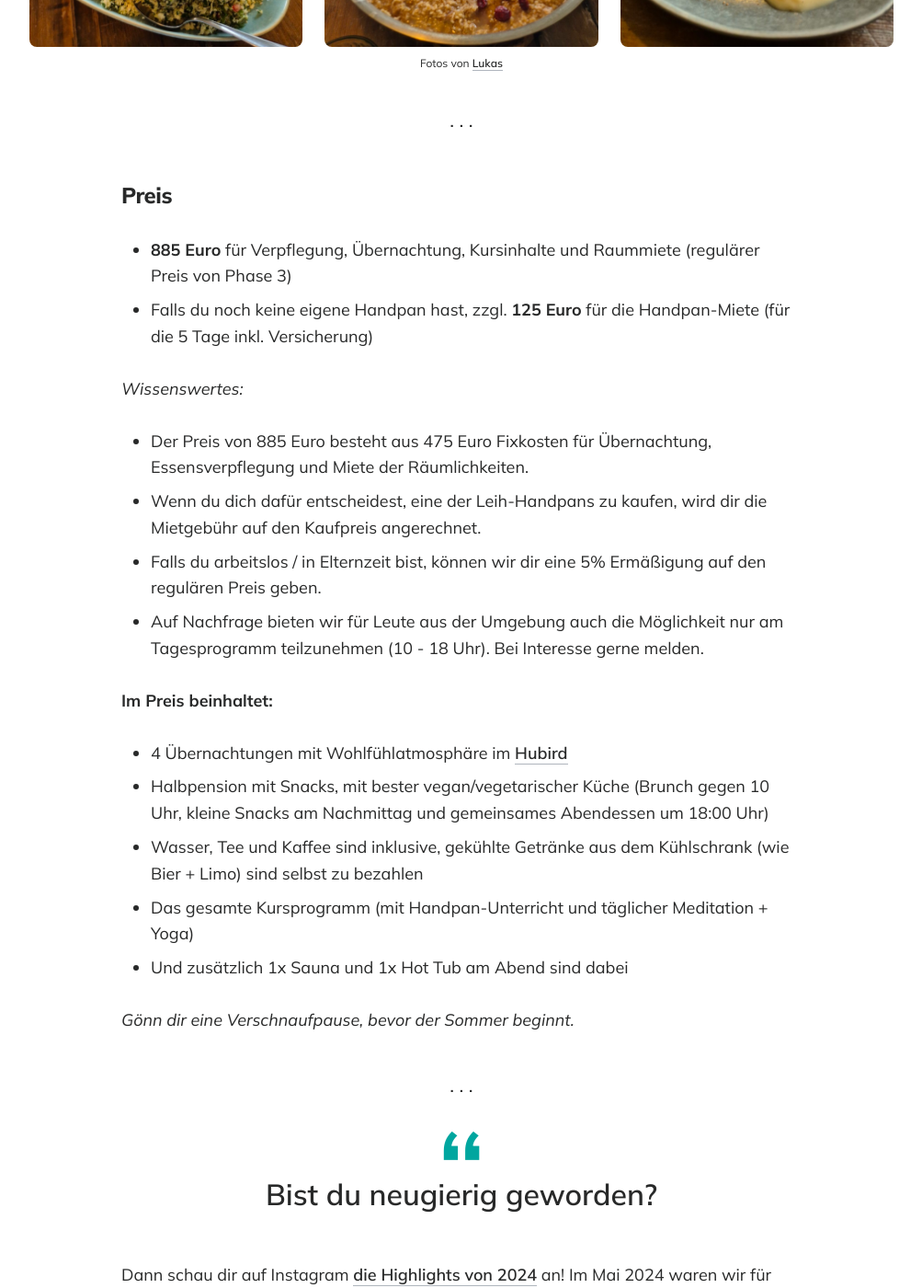
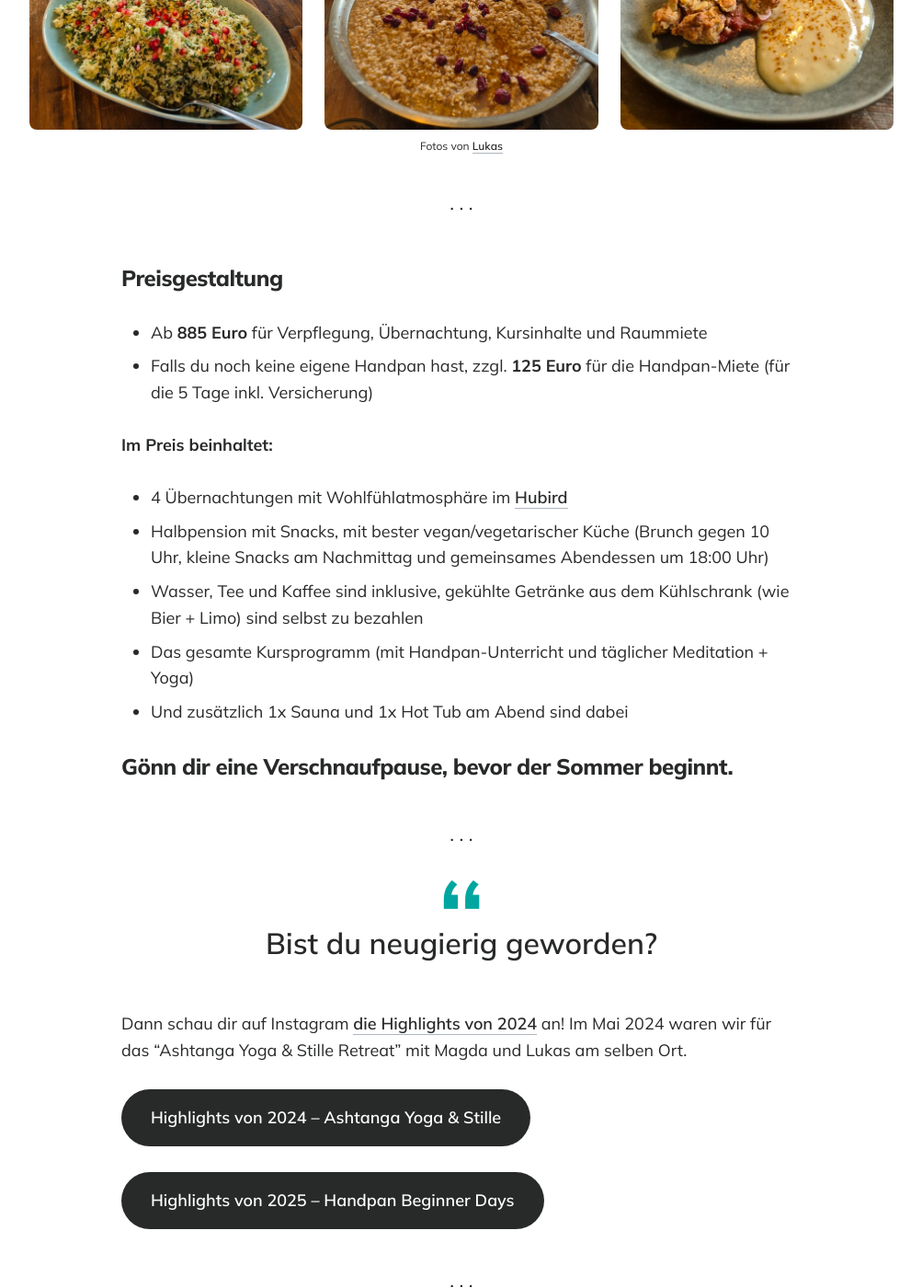
Before and after one commit to lukasziegler/retreats-in-oesterreich, a Jekyll site: the page built from _posts/2025-04-30-handpan-beginner-workshop-2025.markdown, in a window 1280 px wide and 1400 px high, scrolled down 5442 px. Shown: the whole window at 92% size, without its empty margins (138-1141 px from the left). Built offline with Jekyll 4.4.1, drawn with Linux system fonts in a browser that asks for light colours; some of the changed text lies outside the part shown.

Commit message:
retreat update - cross-linking - ortstaxe

```diff
--- a/_posts/2025-04-30-handpan-beginner-workshop-2025.markdown
+++ b/_posts/2025-04-30-handpan-beginner-workshop-2025.markdown
@@ -12,6 +12,10 @@
 
 
 ## 30. April - 4. Mai 2025
+
+<a href="/tags/?tag=handpan" class="button button--primary subscribe-button js-sign-up">Termin verpasst? Hier findest du unsere neuen Termine</a>
+
+
 **5 Tage im wunderschönen Navistal mit Alex & Lukas**
 
 Träumst du auch davon? Deine eigene Handpan zu haben und umgeben von toller Natur zu spielen? Einzutauchen in die Handpan-Welt, ohne dir gleich ein eigenes Instrument kaufen zu müssen? Und das in der traumhaften Kulisse der Tiroler Bergwelt?
@@ -111,6 +115,7 @@
 
 ---
 
+<!--
 ### Preis
 
 - **885 Euro** für Verpflegung, Übernachtung, Kursinhalte und Raummiete (regulärer Preis von Phase 3)
@@ -120,9 +125,12 @@
 - Der Preis von 885 Euro besteht aus 475 Euro Fixkosten für Übernachtung, Essensverpflegung und Miete der Räumlichkeiten.
 - Wenn du dich dafür entscheidest, eine der Leih-Handpans zu kaufen, wird dir die Mietgebühr auf den Kaufpreis angerechnet.
 - Falls du arbeitslos / in Elternzeit bist, können wir dir eine 5% Ermäßigung auf den regulären Preis geben.
-- Auf Nachfrage bieten wir für Leute aus der Umgebung auch die Möglichkeit nur am Tagesprogramm teilzunehmen (10 - 18 Uhr). Bei Interesse gerne melden.
-<!-- - Aktuell ist noch 1 Platz im Mehrbettzimmer verfügbar (Stand 14.04.2025). -->
+- Aktuell ist noch 1 Platz im Mehrbettzimmer verfügbar (Stand 14.04.2025). -->
 
+### Preisgestaltung
+
+- Ab **885 Euro** für Verpflegung, Übernachtung, Kursinhalte und Raummiete
+- Falls du noch keine eigene Handpan hast, zzgl. **125 Euro** für die Handpan-Miete (für die 5 Tage inkl. Versicherung)
 
 **Im Preis beinhaltet:**
 
@@ -132,7 +140,7 @@
 - Das gesamte Kursprogramm (mit Handpan-Unterricht und täglicher Meditation + Yoga)
 - Und zusätzlich 1x Sauna und 1x Hot Tub am Abend sind dabei
 
-*Gönn dir eine Verschnaufpause, bevor der Sommer beginnt.*
+### Gönn dir eine Verschnaufpause, bevor der Sommer beginnt.
 
 ---
 
@@ -140,7 +148,9 @@
 
 Dann schau dir auf Instagram <a href="https://www.instagram.com/s/aGlnaGxpZ2h0OjE3OTA1MzgzNDM0ODA5NzIy?story_media_id=3363642901962157768_38222413&igsh=MWR2cW1mb2VvNTFseg==" target="_blank">die Highlights von 2024</a> an! Im Mai 2024 waren wir für das "Ashtanga Yoga & Stille Retreat" mit Magda und Lukas am selben Ort.
 
-<a href="https://www.instagram.com/s/aGlnaGxpZ2h0OjE3OTA1MzgzNDM0ODA5NzIy?story_media_id=3363642901962157768_38222413&igsh=MWR2cW1mb2VvNTFseg==" target="_blank" class="button button--primary subscribe-button js-highlights">Highlights von 2024</a>
+<a href="https://www.instagram.com/s/aGlnaGxpZ2h0OjE3OTA1MzgzNDM0ODA5NzIy?story_media_id=3363642901962157768_38222413&igsh=MWR2cW1mb2VvNTFseg==" target="_blank" class="button button--primary subscribe-button js-highlights">Highlights von 2024 – Ashtanga Yoga & Stille</a>
+
+<a href="https://www.instagram.com/s/aGlnaGxpZ2h0OjE4MDUyMDc4NTIwMzQxMzM0?story_media_id=3622336467137992003_38222413&igsh=MWVwOWtkMWJ5MmVtaw==" target="_blank" class="button button--primary subscribe-button js-highlights">Highlights von 2025 – Handpan Beginner Days</a>
 
 
 ---
@@ -161,7 +171,9 @@
 - schreibe Lukas <a href="https://wa.me/qr/OHNIKZZWK43VC1" target="_blank">via WhatsApp</a>
 - oder per Email (<a href="mailto:anmeldung@lukasziegler.com?subject=Anmeldung%20Navis%202025" target="_blank">anmeldung@lukasziegler.com</a>)
 
-<a href="mailto:anmeldung@lukasziegler.com?subject=Anmeldung%20Navis%202025" target="_blank" class="button button--primary subscribe-button js-sign-up">Zur Anmeldung</a>
+<a href="/tags/?tag=handpan" class="button button--primary subscribe-button js-sign-up">Termin verpasst? Hier unsere neuen Termine 🧘</a>
+
+<!-- <a href="mailto:anmeldung@lukasziegler.com?subject=Anmeldung%20Navis%202025" target="_blank" class="button button--primary subscribe-button js-sign-up">Zur Anmeldung</a>-->
 
 ---
 
@@ -267,9 +279,15 @@
 
 Wir freuen uns auf die Tage mit dir.
 
+<!--
 ## Komm mit!
 
 <a href="mailto:anmeldung@lukasziegler.com?subject=Anmeldung%20Navis%202025" target="_blank" class="button button--primary subscribe-button js-sign-up">Zur Anmeldung</a>
+-->
+
+## Termin verpasst?
+<a href="https://retreats-in-oesterreich.at/handpan-retreat-saalbach-2025" class="button button--primary subscribe-button js-sign-up">Im September 2025 findet die Wiederholung statt 🧘</a>
+
 
 ---
 
```
Also changed, not shown: _posts/2025-09-18-handpan-retreat-saalbach-2025.markdown (+7 -22 lines).
